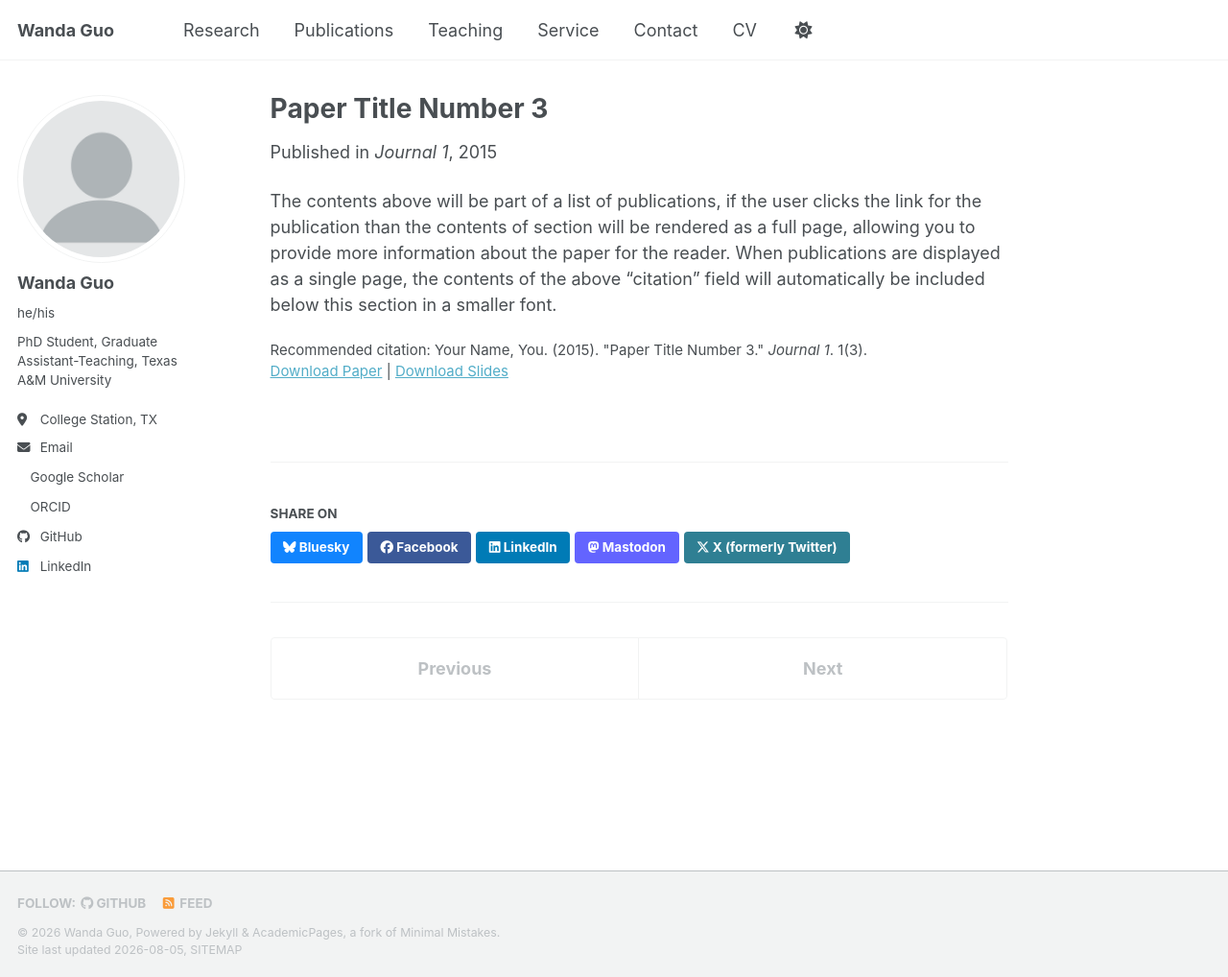
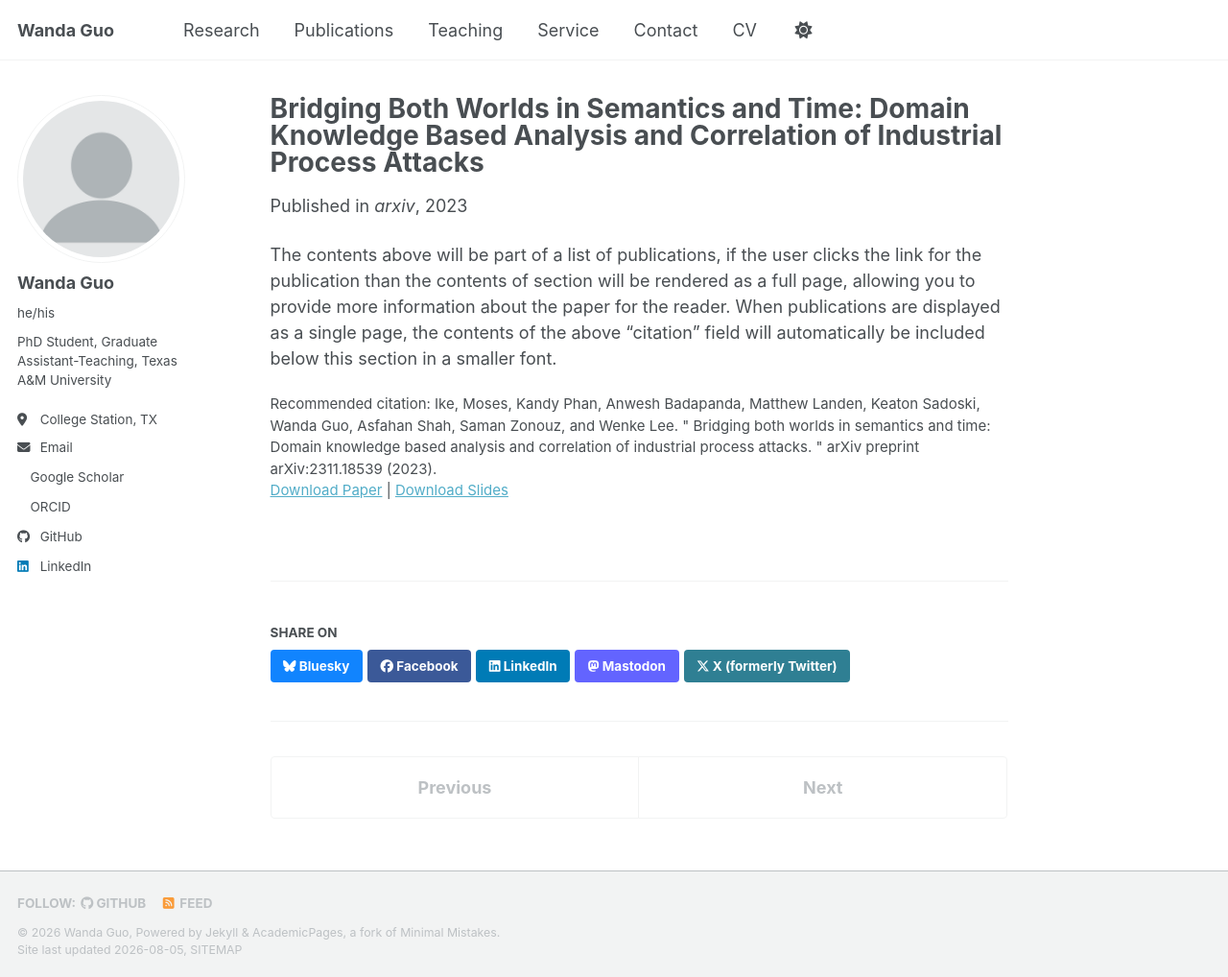
Before and after one commit to Dustin12138/Dustin12138.github.io, a Jekyll site: the page built from _publications/2015-10-01-paper-title-number-3.md, in a window 1280 px wide and 1018 px high. Shown: the whole window at 96% size. Built offline with Jekyll 4.4.1, drawn with Linux system fonts in a browser that asks for light colours; a style sheet for code colours, icons or effects is not loaded.

Commit message:
Update 2015-10-01-paper-title-number-3.md

```diff
--- a/_publications/2015-10-01-paper-title-number-3.md
+++ b/_publications/2015-10-01-paper-title-number-3.md
@@ -1,14 +1,14 @@
 ---
-title: "Paper Title Number 3"
+title: "Bridging Both Worlds in Semantics and Time: Domain Knowledge Based Analysis and Correlation of Industrial Process Attacks"
 collection: publications
 category: manuscripts
-permalink: /publication/2015-10-01-paper-title-number-3
-excerpt: 'This paper is about the number 3. The number 4 is left for future work.'
-date: 2015-10-01
-venue: 'Journal 1'
-slidesurl: 'https://academicpages.github.io/files/slides3.pdf'
-paperurl: 'https://academicpages.github.io/files/paper3.pdf'
-citation: 'Your Name, You. (2015). &quot;Paper Title Number 3.&quot; <i>Journal 1</i>. 1(3).'
+permalink: /publication/arxiv23-icsattacks
+excerpt: ''
+date: 2023-12-03
+venue: 'arxiv'
+slidesurl: ''
+paperurl: '[https://academicpages.github.io/files/paper3.pdf](https://arxiv.org/pdf/2311.18539)'
+citation: 'Ike, Moses, Kandy Phan, Anwesh Badapanda, Matthew Landen, Keaton Sadoski, Wanda Guo, Asfahan Shah, Saman Zonouz, and Wenke Lee. &quot; Bridging both worlds in semantics and time: Domain knowledge based analysis and correlation of industrial process attacks. &quot; arXiv preprint arXiv:2311.18539 (2023).'
 ---
 
 The contents above will be part of a list of publications, if the user clicks the link for the publication than the contents of section will be rendered as a full page, allowing you to provide more information about the paper for the reader. When publications are displayed as a single page, the contents of the above "citation" field will automatically be included below this section in a smaller font.
```
